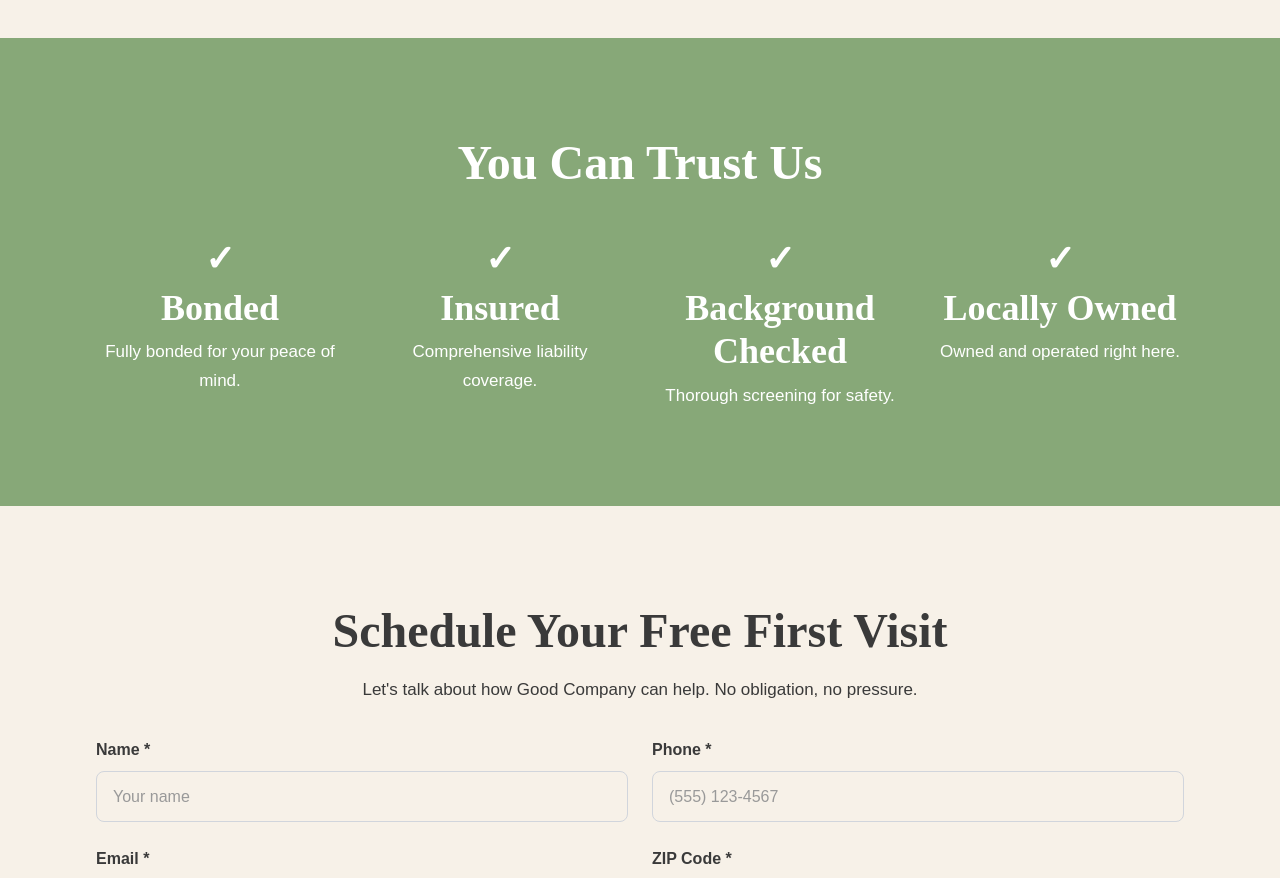
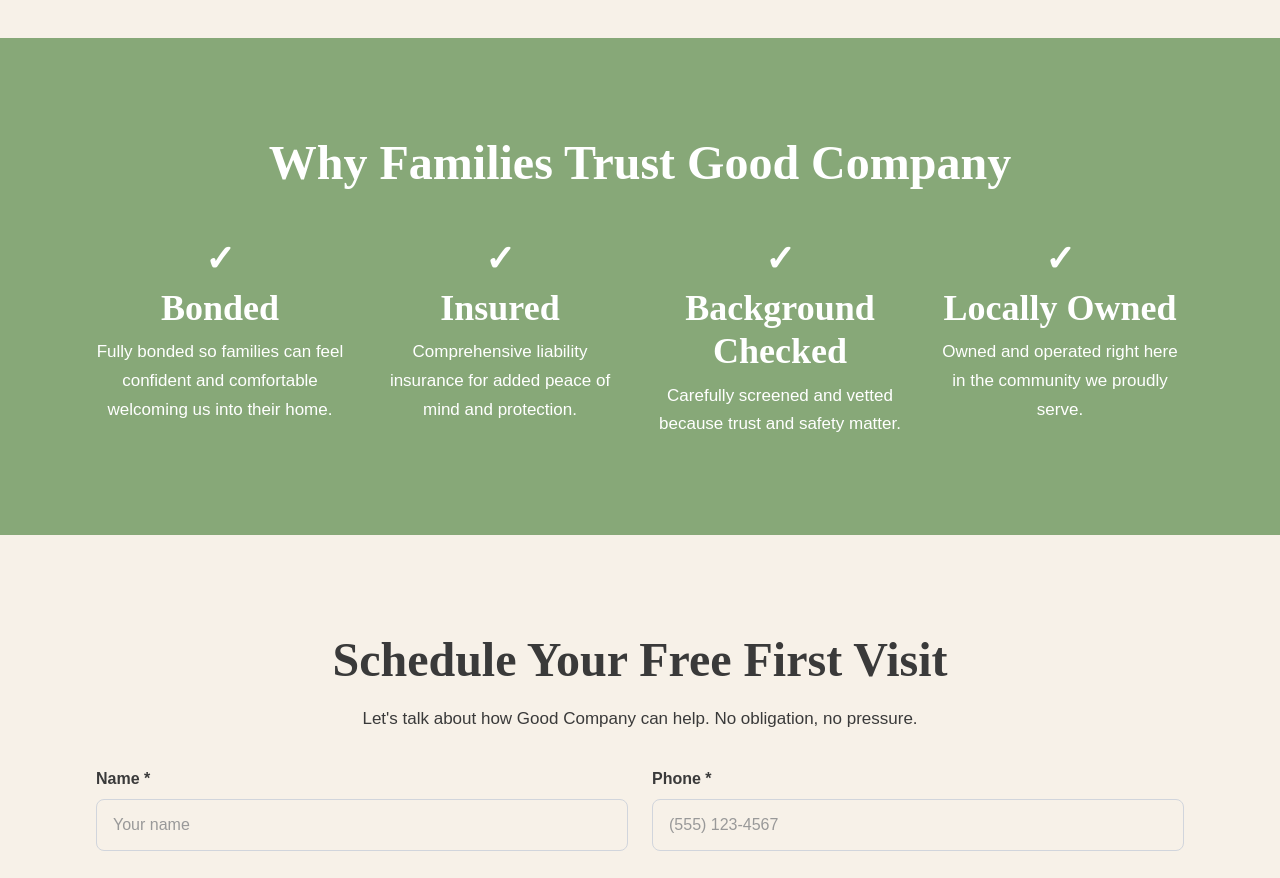
Before and after one commit to GoodCompanySCS/goodcompany-scs, a Next.js app: page / in a window 1280 px wide. Shown: the part 1320-2198 px from the top of the page. Built offline with nearby package versions, Linux system fonts and the light colour scheme.

Commit message:
Update page.tsx

```diff
--- a/app/page.tsx
+++ b/app/page.tsx
@@ -97,27 +97,27 @@ export default function Home() {
       {/* Trust Signals */}
       <section className="section-padding" style={{ backgroundColor: 'var(--sage)', color: 'white' }}>
         <div className="container-max">
-          <h2 className="text-center mb-12" style={{ color: 'white' }}>You Can Trust Us</h2>
+          <h2 className="text-center mb-12" style={{ color: 'white' }}>Why Families Trust Good Company</h2>
           <div className="grid grid-cols-1 md:grid-cols-4 gap-8 text-center">
             <div>
               <div className="text-4xl font-bold mb-2">✓</div>
               <h3 style={{ color: 'white' }} className="mb-2">Bonded</h3>
-              <p>Fully bonded for your peace of mind.</p>
+              <p>Fully bonded so families can feel confident and comfortable welcoming us into their home.</p>
             </div>
             <div>
               <div className="text-4xl font-bold mb-2">✓</div>
               <h3 style={{ color: 'white' }} className="mb-2">Insured</h3>
-              <p>Comprehensive liability coverage.</p>
+              <p>Comprehensive liability insurance for added peace of mind and protection.</p>
             </div>
             <div>
               <div className="text-4xl font-bold mb-2">✓</div>
               <h3 style={{ color: 'white' }} className="mb-2">Background Checked</h3>
-              <p>Thorough screening for safety.</p>
+              <p>Carefully screened and vetted because trust and safety matter.</p>
             </div>
             <div>
               <div className="text-4xl font-bold mb-2">✓</div>
               <h3 style={{ color: 'white' }} className="mb-2">Locally Owned</h3>
-              <p>Owned and operated right here.</p>
+              <p>Owned and operated right here in the community we proudly serve.</p>
             </div>
           </div>
         </div>
```
